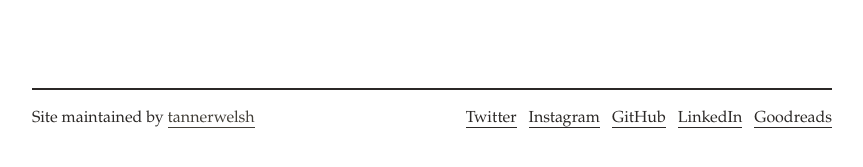
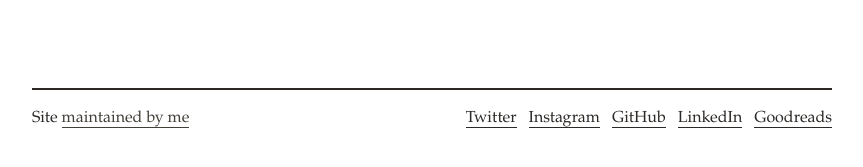
Before and after one commit to tannerwelsh/tannerwelsh.github.io, a Jekyll site: the page built from index.md, in a window 1280 px wide. Shown: the part 550-717 px from the top of the page, without its empty margins (208-1071 px from the left). Built offline with Jekyll 4.4.1, drawn with Linux system fonts in a browser that asks for light colours.

Commit message:
Minor change to link in footer

```diff
--- a/_config.yml
+++ b/_config.yml
@@ -4,6 +4,7 @@ description: >-
   Educator for humans (including self)
 baseurl: ""
 url: "http://tannerwelsh.com/"
+github_repo: "tannerwelsh.github.io"
 twitter_username: tannerwelsh
 github_username:  tannerwelsh
 
--- a/_includes/footer.html
+++ b/_includes/footer.html
@@ -5,7 +5,7 @@
 
 <div class="container mx-auto clearfix mt-2 mt-lg-4 px-2">
   <div class="border-top-thick">
-    <p class="sm-width-full left py-2 mb-0">Site maintained by <a class="text-accent" href="https://github.com/{{ site.github_username }}">{{ site.github_username }}</a></p>
+    <p class="sm-width-full left py-2 mb-0">Site <a class="text-accent" href="https://github.com/{{ site.github_username }}/{{ site.github_repo }}">maintained by me</a></p>
 
     <ul class="list-reset right clearfix sm-width-full py-2 mb-2 mb-lg-0">
       <li class="inline-block mr-1">
```
